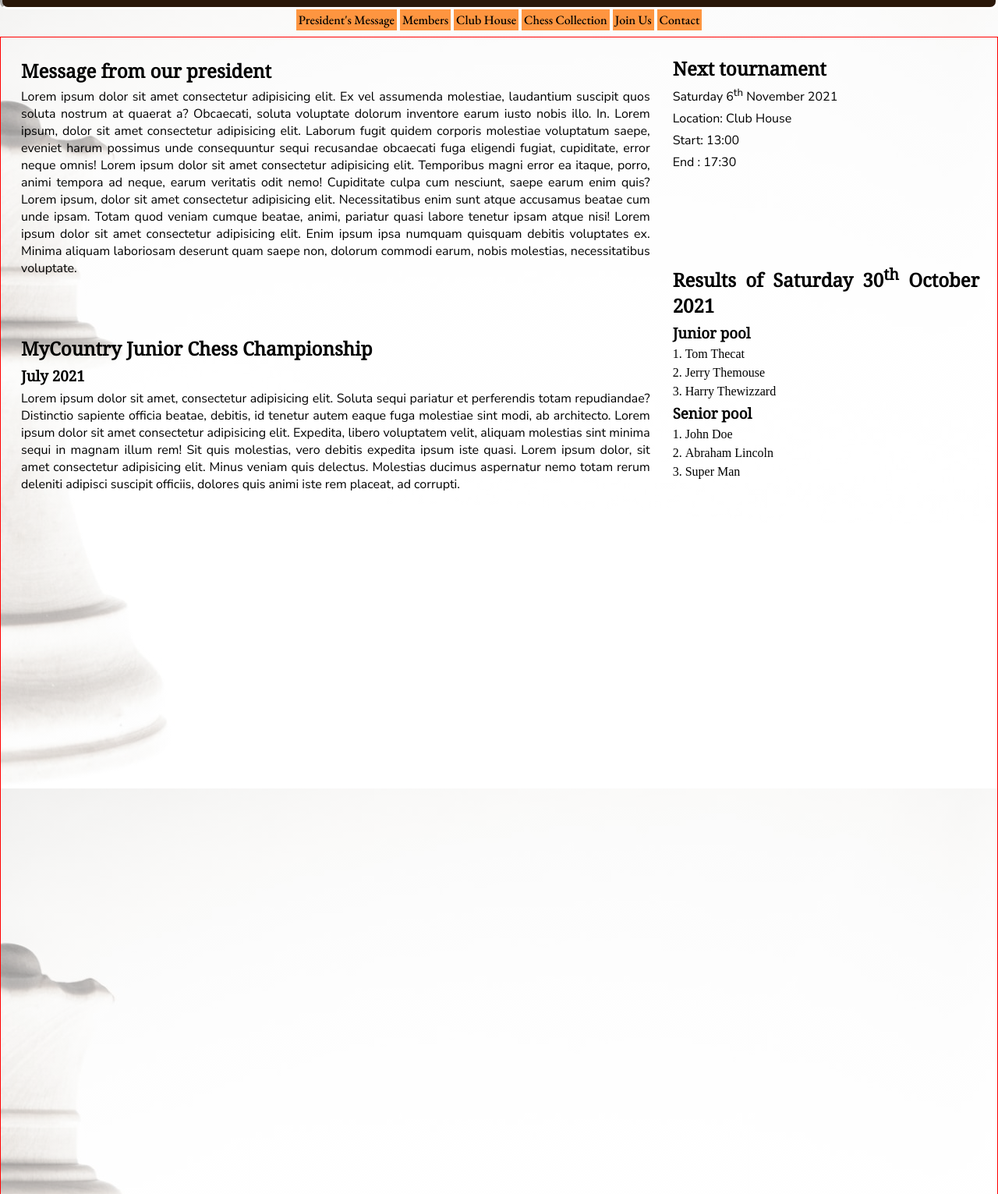
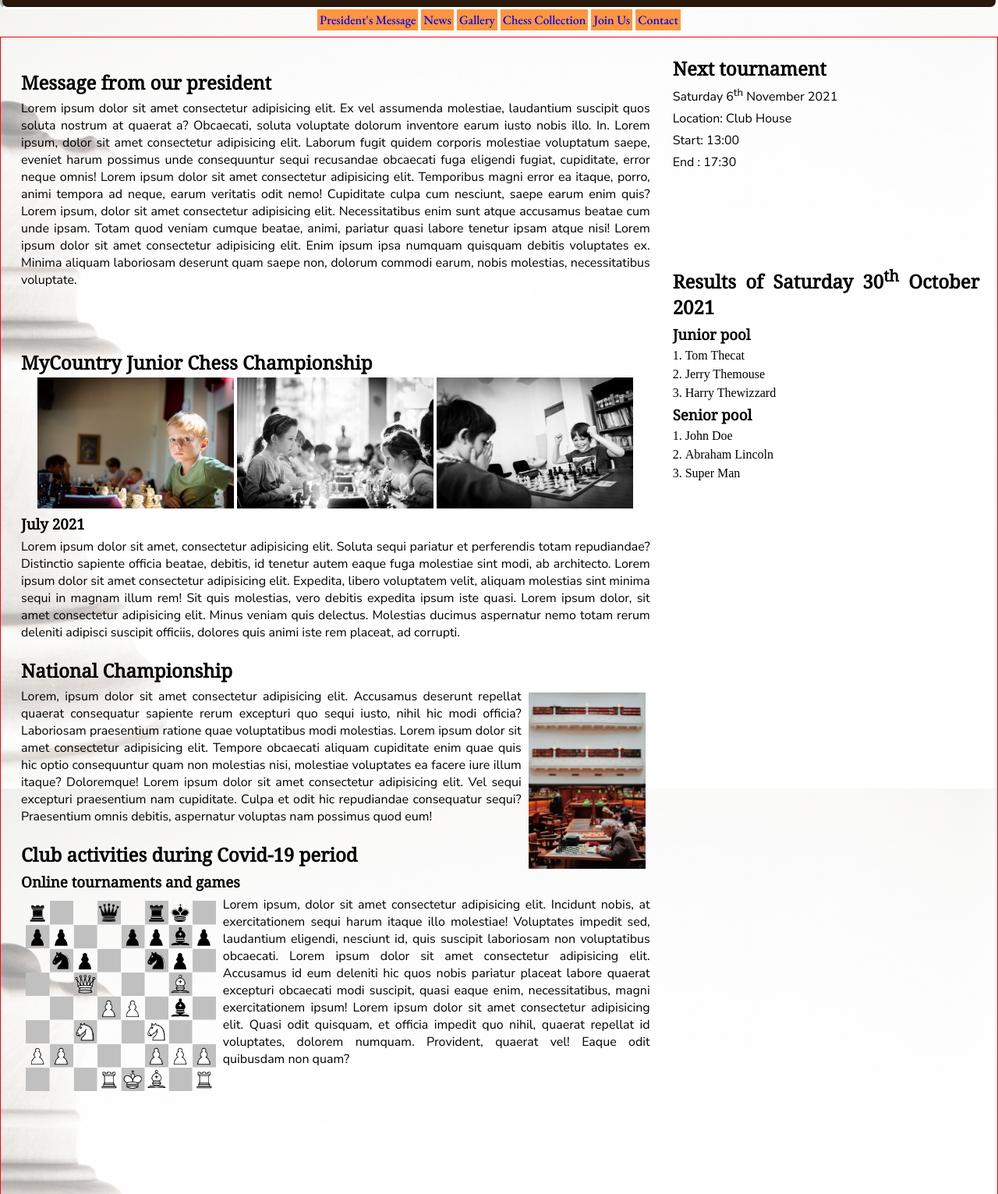
Before and after one commit to danielquevauvilliers/Responsive-club-website, a plain HTML site: page index.html in a window 1280 px wide. Shown: the part 69-1600 px from the top of the page at 78% size. Drawn offline with nearby package versions, Linux system fonts and the light colour scheme; a web font is replaced by a local one.

Commit message:
styling and adding contents to main

```diff
--- a/index.html
+++ b/index.html
@@ -23,17 +23,18 @@
         <h1>Mytown Chess Club</h1>
         <nav>
           <ul>
-            <li>President's Message</li>
-            <li>Members</li>
-            <li>Club House</li>
-            <li>Chess Collection</li>
-            <li>Join Us</li>
-            <li>Contact</li>
+            <li><a href="#anchor1">President's Message</a></li>
+            <li><a href="#anchor2">News</a></li>
+            <li><a href="#anchor3">Gallery</a></li>
+            <li><a href="#anchor4">Chess Collection</a></li>
+            <li><a href="#anchor5">Join Us</a></li>
+            <li><a href="#anchor6">Contact</a></li>
           </ul>
         </nav>
       </header>
       <main>
-        <article id="president-message">
+        <article id="president-message" class="section">
+          <span id="anchor1" class="anchor"></span>
           <h2>Message from our president</h2>
           <p>
             Lorem ipsum dolor sit amet consectetur adipisicing elit. Ex vel
@@ -55,22 +56,64 @@
             necessitatibus voluptate.
           </p>
         </article>
+        <div id="news" class="section">
+          <span id="anchor2" class="anchor"></span>
           <article id="junior-championship">
             <h2>MyCountry Junior Chess Championship</h2>
+            <img src="./resources/images/kids1.jpg" alt="" />
+            <img src="./resources/images/kids2.jpg" alt="" />
+            <img src="./resources/images/kids3.jpg" alt="" />
             <h3>July 2021</h3>
             <p>
               Lorem ipsum dolor sit amet, consectetur adipisicing elit. Soluta
-            sequi pariatur et perferendis totam repudiandae? Distinctio sapiente
-            officia beatae, debitis, id tenetur autem eaque fuga molestiae sint
-            modi, ab architecto. Lorem ipsum dolor sit amet consectetur
-            adipisicing elit. Expedita, libero voluptatem velit, aliquam
-            molestias sint minima sequi in magnam illum rem! Sit quis molestias,
-            vero debitis expedita ipsum iste quasi. Lorem ipsum dolor, sit amet
-            consectetur adipisicing elit. Minus veniam quis delectus. Molestias
-            ducimus aspernatur nemo totam rerum deleniti adipisci suscipit
-            officiis, dolores quis animi iste rem placeat, ad corrupti.
+              sequi pariatur et perferendis totam repudiandae? Distinctio
+              sapiente officia beatae, debitis, id tenetur autem eaque fuga
+              molestiae sint modi, ab architecto. Lorem ipsum dolor sit amet
+              consectetur adipisicing elit. Expedita, libero voluptatem velit,
+              aliquam molestias sint minima sequi in magnam illum rem! Sit quis
+              molestias, vero debitis expedita ipsum iste quasi. Lorem ipsum
+              dolor, sit amet consectetur adipisicing elit. Minus veniam quis
+              delectus. Molestias ducimus aspernatur nemo totam rerum deleniti
+              adipisci suscipit officiis, dolores quis animi iste rem placeat,
+              ad corrupti.
             </p>
           </article>
+          <article id="national-championship">
+            <h2>National Championship</h2>
+            <img src="./resources/images/national.jpg" alt="" />
+            <p>
+              Lorem, ipsum dolor sit amet consectetur adipisicing elit.
+              Accusamus deserunt repellat quaerat consequatur sapiente rerum
+              excepturi quo sequi iusto, nihil hic modi officia? Laboriosam
+              praesentium ratione quae voluptatibus modi molestias. Lorem ipsum
+              dolor sit amet consectetur adipisicing elit. Tempore obcaecati
+              aliquam cupiditate enim quae quis hic optio consequuntur quam non
+              molestias nisi, molestiae voluptates ea facere iure illum itaque?
+              Doloremque! Lorem ipsum dolor sit amet consectetur adipisicing
+              elit. Vel sequi excepturi praesentium nam cupiditate. Culpa et
+              odit hic repudiandae consequatur sequi? Praesentium omnis debitis,
+              aspernatur voluptas nam possimus quod eum!
+            </p>
+          </article>
+          <article id="activities-covid">
+            <h2>Club activities during Covid-19 period</h2>
+            <h3>Online tournaments and games</h3>
+            <img src="./resources/images/chessdiagramcovid2.png" alt="" />
+            <p>
+              Lorem ipsum, dolor sit amet consectetur adipisicing elit. Incidunt
+              nobis, at exercitationem sequi harum itaque illo molestiae!
+              Voluptates impedit sed, laudantium eligendi, nesciunt id, quis
+              suscipit laboriosam non voluptatibus obcaecati. Lorem ipsum dolor
+              sit amet consectetur adipisicing elit. Accusamus id eum deleniti
+              hic quos nobis pariatur placeat labore quaerat excepturi obcaecati
+              modi suscipit, quasi eaque enim, necessitatibus, magni
+              exercitationem ipsum! Lorem ipsum dolor sit amet consectetur
+              adipisicing elit. Quasi odit quisquam, et officia impedit quo
+              nihil, quaerat repellat id voluptates, dolorem numquam. Provident,
+              quaerat vel! Eaque odit quibusdam non quam?
+            </p>
+          </article>
+        </div>
         <aside id="next-tournament">
           <h2>Next tournament</h2>
           <p>Saturday 6<sup>th</sup> November 2021</p>
--- a/resources/css/styles.css
+++ b/resources/css/styles.css
@@ -56,6 +56,10 @@ li {
   text-align: left;
   list-style-position: inside;
   padding: 3px
+}
+
+a {
+  text-decoration: none;
 }
 
 /*
@@ -118,8 +122,26 @@ main {
   grid-template: repeat(36, 1fr)/repeat(12, 1fr);
   border: 1px solid red;
   height: 3240px;
-  grid-gap: 10px 20px;
+  grid-gap: 30px 20px;
   padding: 20px;
+}
+
+.section {
+  position: relative;
+}
+.anchor {
+  display: block;
+  position: absolute;
+  width: 0;
+  height: 0;
+  z-index: -1;
+  top: -116px;
+  left: 0;
+  visibility: hidden;
+}
+
+article {
+  margin-top: 15px;
 }
 
 #president-message {
@@ -128,10 +150,28 @@ main {
   overflow-y: auto;
 }
 
-#junior-championship {
-  grid-area: 5/ 1/ span 4/ span 8;
+#news {
+  grid-area: 5/ 1/ span 12/ span 8;
   padding: 3px;
   overflow-y: auto;
+}
+
+#junior-championship img {
+  width: 31%;
+  height: auto;
+}
+
+#national-championship img {
+  width: 25%;
+  max-width: 150px;
+  float: right;
+  margin: 9px;
+}
+
+#activities-covid img {
+  width: 30%;
+  float: left;
+  margin: 9px;
 }
 
 #next-tournament {
```
Also changed, not shown: resources/images/chessdiagramcovid.jpg (added), resources/images/chessdiagramcovid.png (added), resources/images/chessdiagramcovid2.jpg (added), resources/images/chessdiagramcovid2.png (added), resources/images/kids1.jpg (renamed from resources/images/michal-vrba-kouQh_l6eKI-unsplash.jpg), resources/images/kids2.jpg (renamed from resources/images/michal-vrba-kVNxagUAe1M-unsplash.jpg), resources/images/kids3.jpg (renamed from resources/images/michal-vrba-l1QN-axcVfI-unsplash.jpg), resources/images/national.jpg (renamed from resources/images/chris-fuller-_VTnBdYFXXk-unsplash.jpg). Lines whose indentation alone changed are shown as unchanged.
